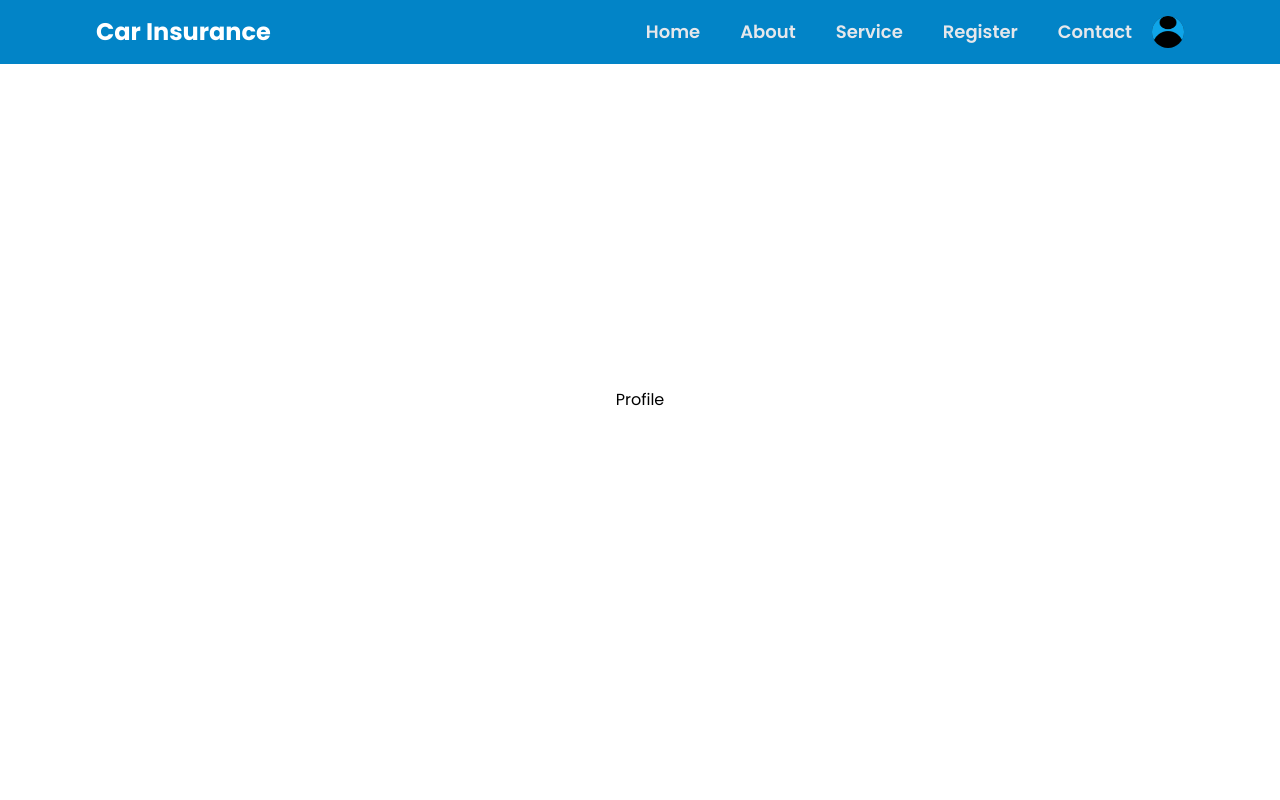
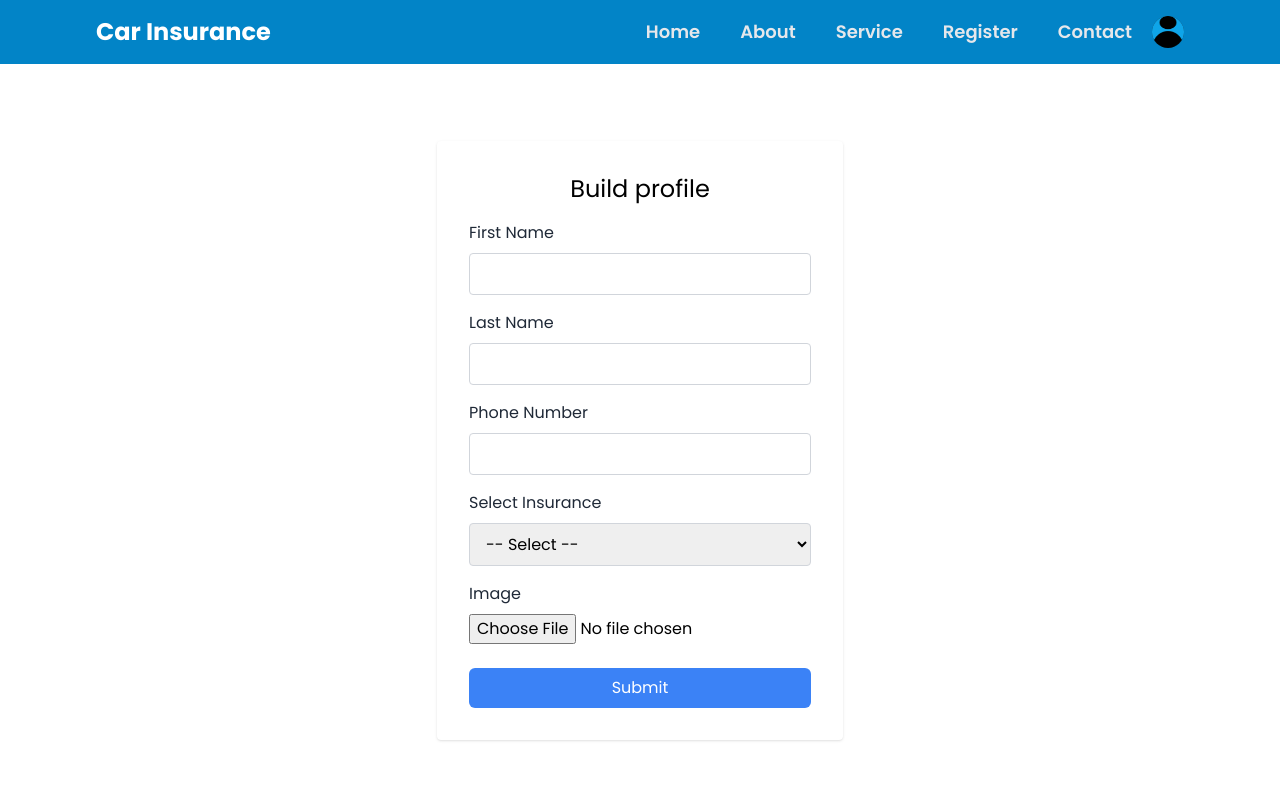
Before and after one commit to Mikias-Miessa/Car-Insurance, a Next.js app: page /profile in a window 1280 px wide. Shown: the top 800 px of the page. Built offline with nearby package versions, Linux system fonts and the light colour scheme.

Commit message:
working on profile page

```diff
--- a/src/app/profile/page.jsx
+++ b/src/app/profile/page.jsx
@@ -1,13 +1,199 @@
-import React from 'react'
+"use client"
+import React, { useState } from 'react';
 
-const Profile = () => {
+const MyForm = () => {
+  const [firstName, setFirstName] = useState('');
+  const [lastName, setLastName] = useState('');
+  const [phoneNumber, setPhoneNumber] = useState('');
+  const [selectedOption, setSelectedOption] = useState('');
+  const [image, setImage] = useState(null);
+  const [errors, setErrors] = useState({});
+
+  const validateForm = () => {
+    let valid = true;
+    const newErrors = {};
+
+    if (firstName.trim() === '') {
+      newErrors.firstName = 'Please enter your first name';
+      valid = false;
+    }
+
+    if (lastName.trim() === '') {
+      newErrors.lastName = 'Please enter your last name';
+      valid = false;
+    }
+
+    if (phoneNumber.trim() === '') {
+      newErrors.phoneNumber = 'Please enter your phone number';
+      valid = false;
+    }
+
+    if (selectedOption.trim() === '') {
+      newErrors.selectedOption = 'Please select an option';
+      valid = false;
+    }
+
+    setErrors(newErrors);
+    return valid;
+  };
+
+  const handleInputChange = (e) => {
+    const { name, value } = e.target;
+    if (name === 'firstName') {
+      setFirstName(value);
+    } else if (name === 'lastName') {
+      setLastName(value);
+    } else if (name === 'phoneNumber') {
+      setPhoneNumber(value);
+    } else if (name === 'selectOption') {
+      setSelectedOption(value);
+    } else if (name === 'image') {
+      setImage(e.target.files[0]);
+    }
+  };
+
+  const handleBlur = (fieldName) => {
+    const newErrors = { ...errors };
+    if (fieldName in newErrors) {
+      delete newErrors[fieldName];
+    }
+    setErrors(newErrors);
+  };
+
+  const handleSubmit = (e) => {
+    e.preventDefault();
+    if (validateForm()) {
+      // Perform form submission logic here
+      console.log('Form submitted!');
+      console.log('First Name:', firstName);
+      console.log('Last Name:', lastName);
+      console.log('Phone Number:', phoneNumber);
+      console.log('Selected Option:', selectedOption);
+      console.log('Image:', image);
+      // Reset form fields
+      setFirstName('');
+      setLastName('');
+      setPhoneNumber('');
+      setSelectedOption('');
+      setImage(null);
+      setErrors({});
+    }
+  };
+
   return (
-    <div id='profile' className="min-h-screen flex items-center justify-center">
-      <h1 className="text-center">
-        Profile
-      </h1>
+    <div className="min-h-screen flex items-center justify-center md:mt-10 mt-0 px-5 md:px-0">
+      <form className="max-w-md mx-auto p-8 bg-white rounded shadow my-10">
+        <h2 className="text-2xl mb-4 text-center">Build profile</h2>
+        <div className="mb-4">
+          <label className="block mb-2 text-gray-800" htmlFor="firstName">
+            First Name
+          </label>
+          <input
+            className={`w-full px-3 py-2 border rounded ${
+              errors.firstName ? 'border-red-500' : 'border-gray-300'
+            } focus:outline-none focus:border-indigo-500`}
+            type="text"
+            id="firstName"
+            name="firstName"
+            value={firstName}
+            onChange={handleInputChange}
+            onBlur={() => handleBlur('firstName')}
+          />
+          {errors.firstName && (
+            <p className="text-red-500 text-xs mt-1">{errors.firstName}</p>
+          )}
+        </div>
+        <div className="mb-4">
+          <label className="block mb-2 text-gray-800" htmlFor="lastName">
+            Last Name
+          </label>
+          <input
+            className={`w-full px-3 py-2 border rounded ${
+              errors.lastName ? 'border-red-500' : 'border-gray-300'
+            } focus:outline-none focus:border-indigo-500`}
+            type="text"
+            id="lastName"
+            name="lastName"
+            value={lastName}
+            onChange={handleInputChange}
+            onBlur={() => handleBlur('lastName')}
+          />
+          {errors.lastName && (
+            <p className="text-red-500 text-xs mt-1">{errors.lastName}</p>
+          )}
+        </div>
+        <div className="mb-4">
+          <label className="block mb-2 text-gray-800" htmlFor="phoneNumber">
+            Phone Number
+          </label>
+          <input
+            className={`w-full px-3 py-2 border rounded ${
+              errors.phoneNumber ? 'border-red-500' : 'border-gray-300'
+            } focus:outline-none focus:border-indigo-500`}
+            type="tel"
+            id="phoneNumber"
+            name="phoneNumber"
+            value={phoneNumber}
+            onChange={handleInputChange}
+            onBlur={() => handleBlur('phoneNumber')}
+          />
+          {errors.phoneNumber && (
+            <p className="text-red-500 text-xs mt-1">{errors.phoneNumber}</p>
+          )}
+        </div>
+        <div className="mb-4">
+          <label className="block mb-2 text-gray-800" htmlFor="selectOption">
+            Select Insurance
+          </label>
+          <select
+            className={`w-full px-3 py-2 border rounded ${
+              errors.selectedOption ? 'border-red-500' : 'border-gray-300'
+            } focus:outline-none focus:border-indigo-500`}
+            id="selectOption"
+            name="selectOption"
+            value={selectedOption}
+            onChange={handleInputChange}
+            onBlur={() => handleBlur('selectedOption')}
+          >
+            <option value="">-- Select --</option>
+            <option value="option1">Africa Insurance</option>
+            <option value="option2">Awash Insurance</option>
+            <option value="option3">Nile Insurance</option>
+          </select>
+          {errors.selectedOption && (
+            <p className="text-red-500 text-xs mt-1">{errors.selectedOption}</p>
+          )}
+        </div>
+        <div className="mb-4">
+          <label className="block mb-2 text-gray-800" htmlFor="image">
+            Image
+          </label>
+          <input
+            className={`w-full ${
+              errors.image ? 'border-red-500' : 'border-gray-300'
+            } focus:outline-none focus:border-indigo-500`}
+            type="file"
+            id="image"
+            name="image"
+            onChange={handleInputChange}
+            onBlur={() => handleBlur('image')}
+          />
+          {errors.image && (
+            <p className="text-red-500 text-xs mt-1">{errors.image}</p>
+          )}
+        </div>
+        <div className="mt-6">
+        <button
+          type="submit"
+          onClick={handleSubmit}
+          className="w-full py-2 px-4 bg-blue-500 text-white rounded-md hover:bg-blue-600 focus:outline-none focus:bg-blue-600"
+        >
+          Submit
+        </button>
+      </div>
+      </form>
     </div>
-  )
-}
+  );
+};
 
-export default Profile
+export default MyForm;
```
